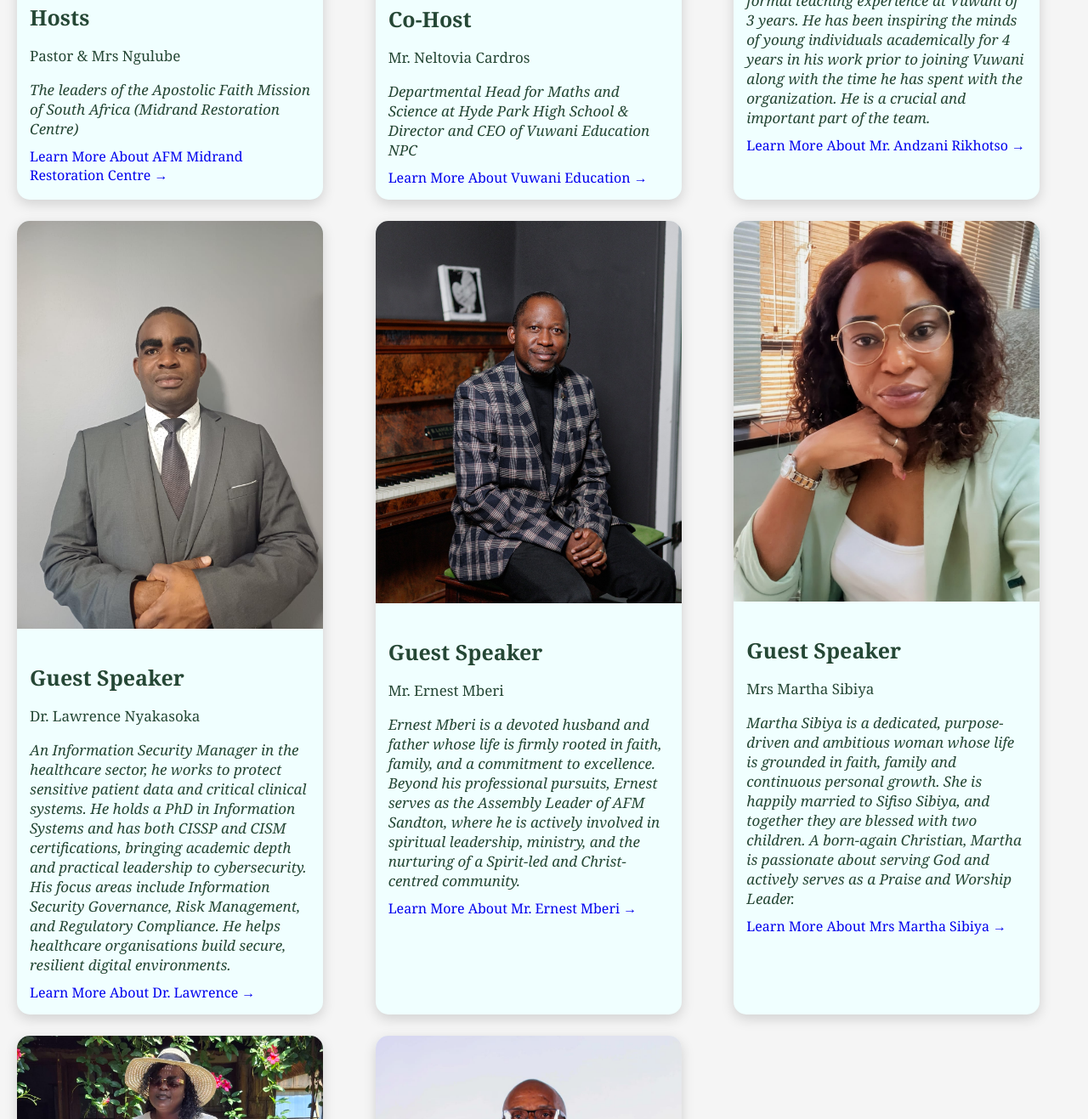
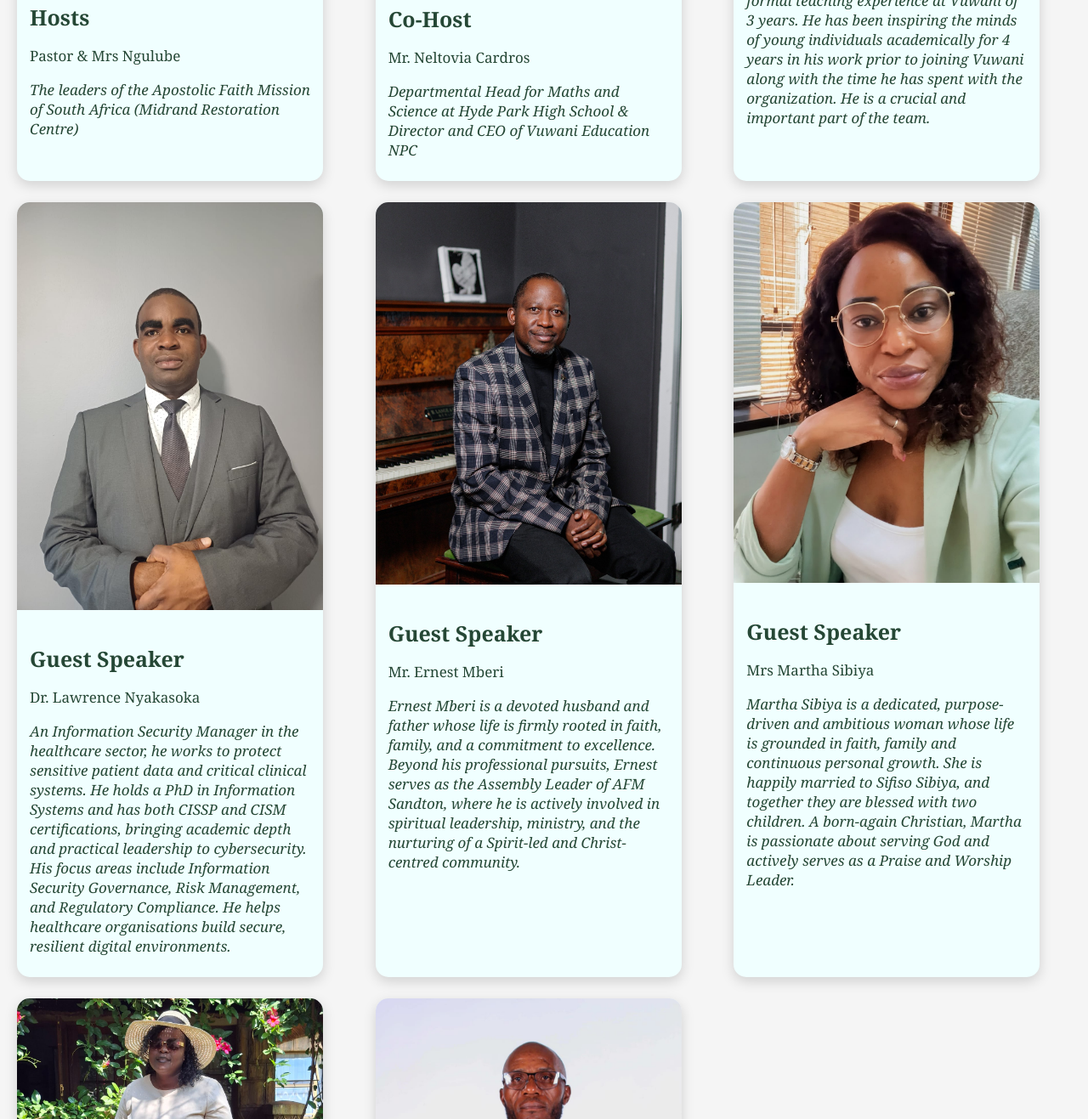
Before and after one commit to Vuwani-Education/Forms, a plain HTML site: page index.html in a window 1280 px wide. Shown: the part 1483-2800 px from the top of the page at 85% size. Drawn offline with Linux system fonts and the light colour scheme.

Commit message:
removed the biography anchor links

```diff
--- a/index.html
+++ b/index.html
@@ -59,7 +59,7 @@
                 </div>
                 <div class="event-item">
                     <dt>Price</dt>
-                    <dd>R50 Registration Fee (paid on the day)</dd>
+                    <dd>R50 Registration Fee <br> (paid on the day | preferably cash)</dd>
                 </div>
                 <div class="event-item">
                     <dt>Subjects</dt>
@@ -116,7 +116,7 @@
                         <h3>Hosts</h3>
                         <p>Pastor & Mrs Ngulube</p>
                         <p><em>The leaders of the Apostolic Faith Mission of South Africa (Midrand Restoration Centre)</em></p>
-                        <a href="https://www.facebook.com/share/1A6WiJkJrZ/" target="_blank">Learn More About AFM Midrand Restoration Centre →</a>
+                        <!-- <a href="https://www.facebook.com/share/1A6WiJkJrZ/" target="_blank">Learn More About AFM Midrand Restoration Centre →</a> -->
                     </div>
                 </div>
 
@@ -133,7 +133,7 @@
                                 Director and CEO of Vuwani Education NPC
                             </em>
                         </p>
-                        <a href="https://www.vuwanieducation.com/" target="_blank">Learn More About Vuwani Education →</a>
+                        <!--<a href="https://www.vuwanieducation.com/" target="_blank">Learn More About Vuwani Education →</a>-->
                     </div>
                 </div>
 
@@ -152,7 +152,7 @@
                             time he has spent with the organization. He is a crucial and important part of
                             the team.
                         </em></p>
-                        <a href="Biographies/Mr_Andzani_Rikhotso_Bio.pdf" target="_blank">Learn More About Mr. Andzani Rikhotso →</a>
+                        <!--<a href="Biographies/Mr_Andzani_Rikhotso_Bio.pdf" target="_blank">Learn More About Mr. Andzani Rikhotso →</a>-->
                     </div>
                 </div>
 
@@ -169,7 +169,7 @@
                                 His focus areas include Information Security Governance, Risk Management, and Regulatory Compliance.
                                 He helps healthcare organisations build secure, resilient digital environments.
                         </em></p>
-                        <a href="Biographies/Dr_Lawrence_Bio.pdf" target="_blank">Learn More About Dr. Lawrence →</a>
+                        <!--<a href="Biographies/Dr_Lawrence_Bio.pdf" target="_blank">Learn More About Dr. Lawrence →</a>-->
                     </div>
                 </div>
 
@@ -187,7 +187,7 @@
                                 involved in spiritual leadership, ministry, and the nurturing of a Spirit-led and Christ-centred community.
                             </em>
                         </p>
-                        <a href="Biographies/Mr_Ernest_Mberi_Bio.pdf" target="_blank">Learn More About Mr. Ernest Mberi →</a>
+                        <!--<a href="Biographies/Mr_Ernest_Mberi_Bio.pdf" target="_blank">Learn More About Mr. Ernest Mberi →</a>-->
                     </div>
                 </div>
 
@@ -206,7 +206,7 @@
                                 A born-again Christian, Martha is passionate about serving God and actively serves as a Praise and Worship Leader.
                             </em>
                         </p>
-                        <a href="Biographies/Mrs_Martha_Sibiya_Bio.pdf" target="_blank">Learn More About Mrs Martha Sibiya →</a>
+                        <!--<a href="Biographies/Mrs_Martha_Sibiya_Bio.pdf" target="_blank">Learn More About Mrs Martha Sibiya →</a>-->
                     </div>
                 </div>
 
@@ -225,7 +225,7 @@
                             Aupair (on the side).
                             </em>
                         </p>
-                        <a href="Biographies/Mrs_Jessy_Bio.pdf" target="_blank">More About Mrs Jessy →</a>
+                        <!--<a href="Biographies/Mrs_Jessy_Bio.pdf" target="_blank">More About Mrs Jessy →</a>-->
                     </div>
                 </div>
 
```
